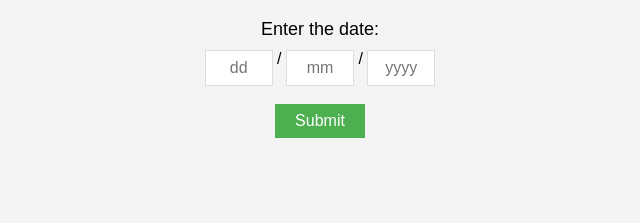
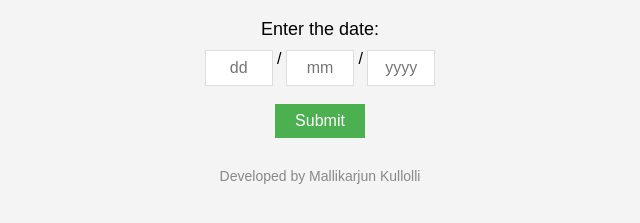
Before and after one commit to Mallikarjun210803/dayfinder, a plain HTML site: page index.html in a window 1280 px wide. Shown: the part 61-284 px from the top of the page, without its empty margins (320-960 px from the left). Drawn offline with Linux system fonts and the light colour scheme.

Commit message:
Update index.html

```diff
--- a/index.html
+++ b/index.html
@@ -1,7 +1,7 @@
 <!DOCTYPE html>
 <html>
 <head>
-  <title>Day of Birth Calculator</title>
+  <title>Day Of Birth Calculator</title>
   <style>
     body {
       font-family: Arial, sans-serif;
@@ -49,6 +49,12 @@
       margin-top: 20px;
       font-size: 20px;
       font-weight: bold;
+    }
+
+    .footer {
+      margin-top: 30px;
+      font-size: 14px;
+      color: #888888;
     }
   </style>
   <script>
@@ -99,5 +105,9 @@
   </form>
 
   <p id="result"></p>
+
+  <div class="footer">
+    Developed by Mallikarjun Kullolli
+</div>
 </body>
 </html>
```
